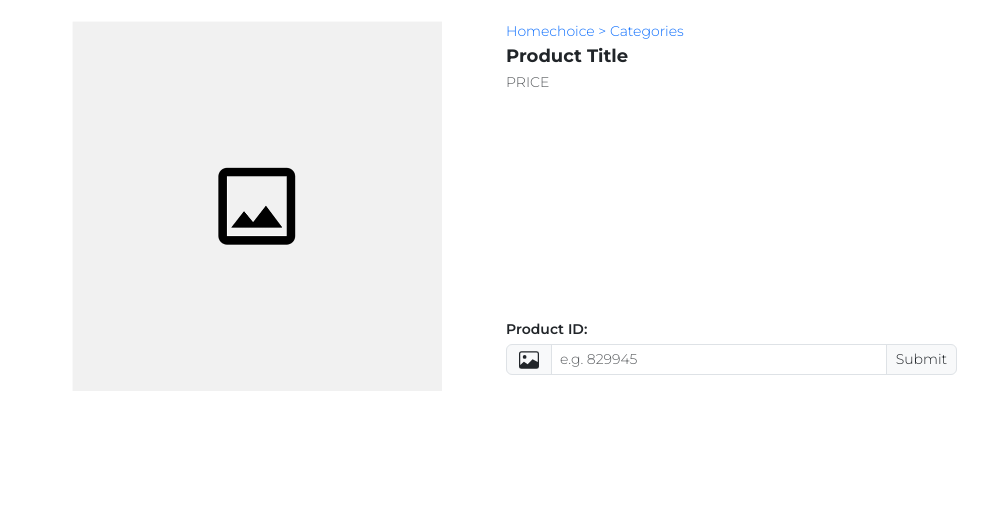
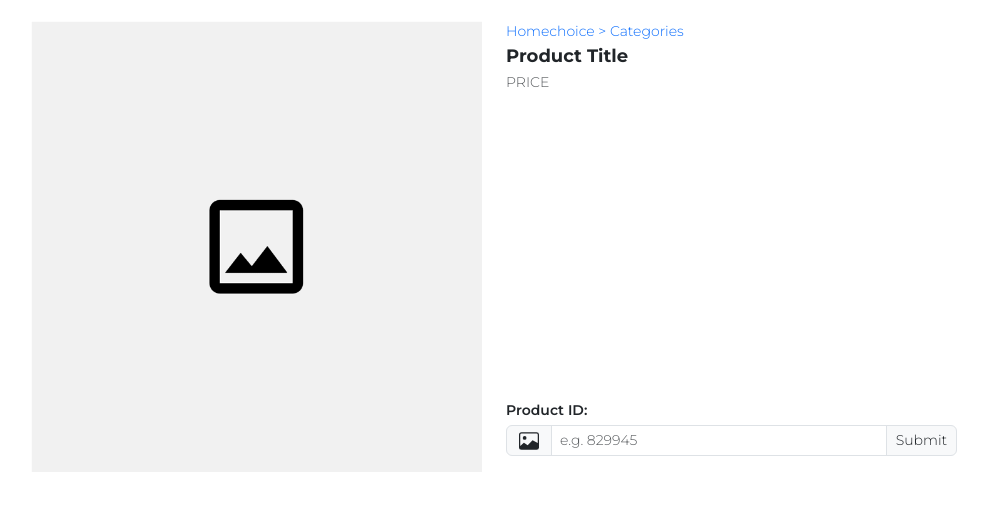
Before and after one commit to ChrisDigitalTribe/RSSImageLookUp28112023, a website: page index.html in a window 1280 px wide. Shown: the part 61-572 px from the top of the page, without its empty margins (146-1134 px from the left). Drawn offline with Linux system fonts and the light colour scheme.

Commit message:
minor tweak to image size

```diff
--- a/index.html
+++ b/index.html
@@ -19,7 +19,7 @@
                     <path d="M13 6.5a6.471 6.471 0 0 1-1.258 3.844c.04.03.078.062.115.098l3.85 3.85a1 1 0 0 1-1.414 1.415l-3.85-3.85a1.007 1.007 0 0 1-.1-.115h.002A6.5 6.5 0 1 1 13 6.5ZM6.5 12a5.5 5.5 0 1 0 0-11 5.5 5.5 0 0 0 0 11Z"></path>
                 </svg></h2>
             <div class="row justify-content-center" style="padding-bottom: 0px;margin-bottom: -21px;">
-                <div class="col-8 col-sm-5"><img id="productImage" class="img-fluid py-2" width="370" height="228" src="assets/img/placeholder-image-portrait.png"></div>
+                <div class="col-8 col-sm-5"><img id="productImage" class="img-fluid py-2" width="" height="" src="assets/img/placeholder-image-portrait.png"></div>
                 <div class="col-8 col-sm-5 d-flex flex-column justify-content-between">
                     <div class="row">
                         <div class="col">
```
